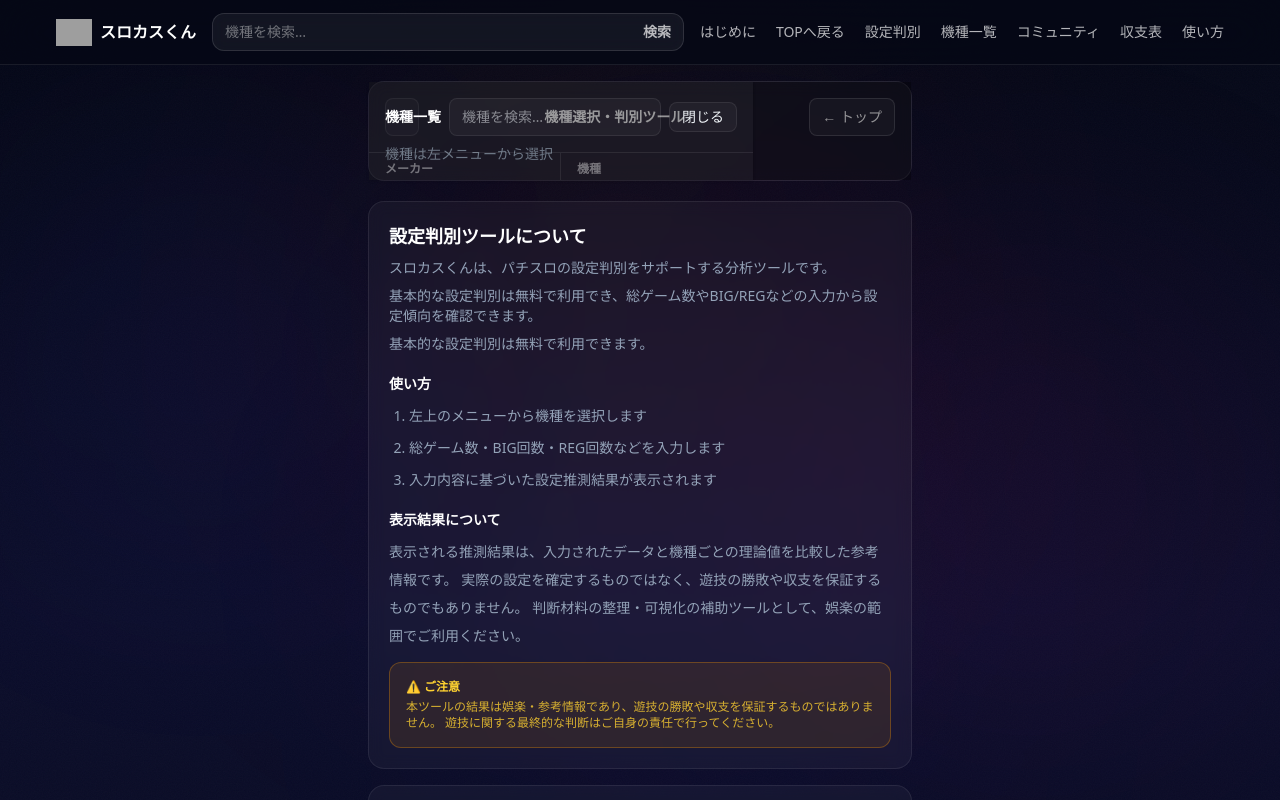
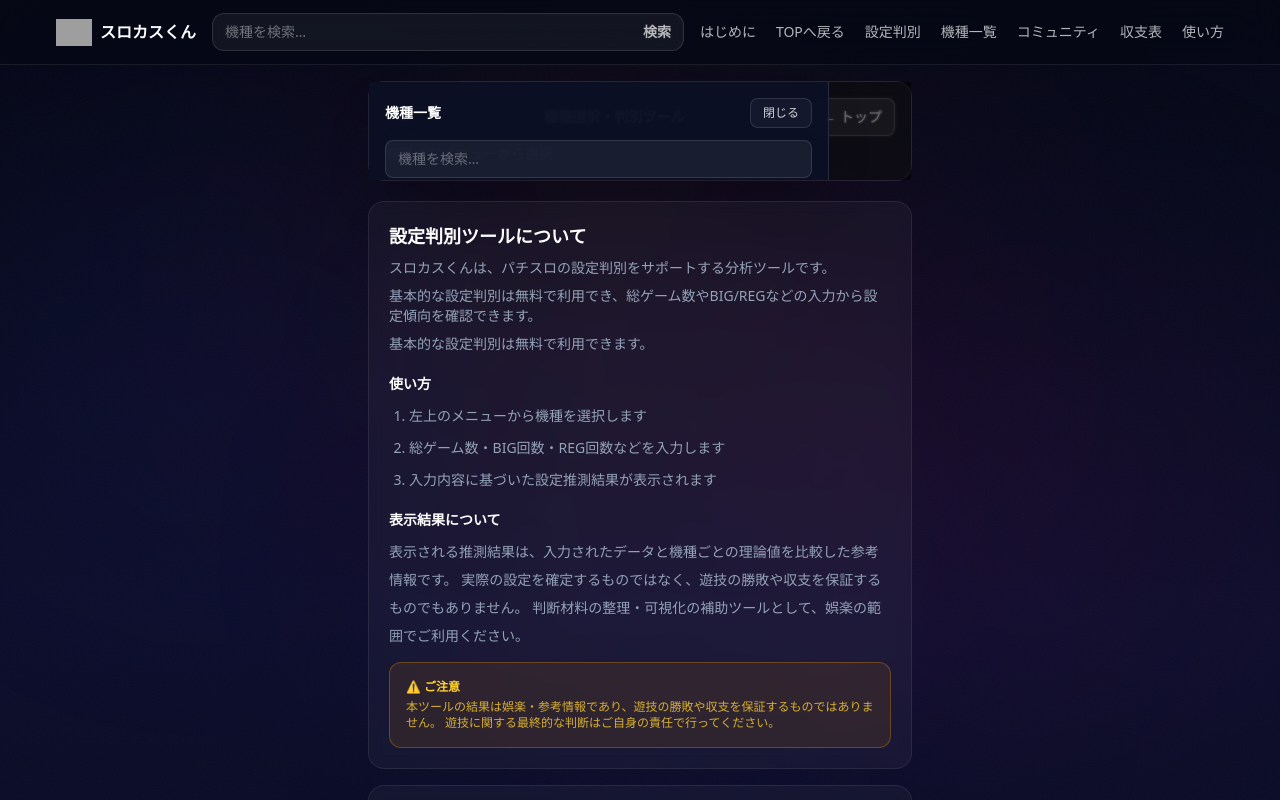
Before and after one commit to roki0711416-hash/------, a Next.js app: page /tool in a window 1280 px wide. Both pictures are taken after a click on the button "メニュー". Shown: the top 800 px of the page. Built offline with nearby package versions, Linux system fonts and the light colour scheme; grey boxes are pictures that could not be loaded.

Commit message:
fix: improve side menu readability on judge

```diff
--- a/components/SideMenu.tsx
+++ b/components/SideMenu.tsx
@@ -103,38 +103,39 @@ export default function SideMenu({
       </button>
 
       {isOpen ? (
-        <div className="fixed inset-0 z-50">
+        <div className="fixed inset-0 z-[70]">
           <button
             type="button"
             aria-label="閉じる"
             onClick={() => setIsOpen(false)}
-            className="absolute inset-0 bg-black/30"
+            className="absolute inset-0 bg-black/55 backdrop-blur-[1px]"
           />
 
-          <div className="absolute inset-y-0 left-0 flex w-[92vw] max-w-sm flex-col overflow-x-hidden bg-white/[0.04] shadow-sm">
-            <div className="flex flex-wrap items-center gap-2 border-b border-white/[0.08] p-4">
-              <p className="text-sm font-semibold text-white">機種一覧</p>
+          <div className="absolute inset-y-0 left-0 flex w-[94vw] max-w-[460px] flex-col overflow-hidden border-r border-white/[0.12] bg-[#0b1026]/95 shadow-2xl">
+            <div className="border-b border-white/[0.08] p-4">
+              <div className="flex items-center justify-between gap-3">
+                <p className="text-sm font-semibold text-white">機種一覧</p>
+                <button
+                  type="button"
+                  onClick={() => setIsOpen(false)}
+                  className="rounded-lg border border-white/[0.12] bg-white/[0.04] px-3 py-1.5 text-xs font-medium text-white/80 transition hover:bg-white/[0.08]"
+                >
+                  閉じる
+                </button>
+              </div>
 
-              <label className="min-w-0 flex-1">
+              <label className="mt-3 block min-w-0">
                 <span className="sr-only">機種を検索</span>
                 <input
                   value={machineQuery}
                   onChange={(e) => setMachineQuery(e.target.value)}
                   placeholder="機種を検索…"
-                  className="w-full rounded-lg border border-white/[0.08] bg-white/[0.04] px-3 py-2 text-sm"
+                  className="w-full rounded-lg border border-white/[0.12] bg-white/[0.06] px-3 py-2 text-sm text-white placeholder:text-white/35 outline-none transition focus:border-white/[0.24] focus:bg-white/[0.1]"
                 />
               </label>
-
-              <button
-                type="button"
-                onClick={() => setIsOpen(false)}
-                className="rounded-lg border border-white/[0.08] bg-white/[0.04] px-3 py-1 text-sm font-medium"
-              >
-                閉じる
-              </button>
             </div>
 
-            <div className="grid min-w-0 flex-1 grid-cols-2 gap-0 overflow-hidden">
+            <div className="grid min-w-0 flex-1 grid-cols-[42%,58%] gap-0 overflow-hidden">
               <div className="min-w-0 overflow-y-auto border-r border-white/[0.08] p-2">
                 <p className="px-2 pb-2 text-xs font-semibold text-white/40">
                   メーカー
@@ -150,10 +151,10 @@ export default function SideMenu({
                           setOpenMaker(mk.name);
                           setMachineQuery("");
                         }}
-                        className={`w-full rounded-lg px-3 py-2 text-left text-sm whitespace-normal break-words ${
+                        className={`w-full rounded-lg px-2.5 py-2 text-left text-xs leading-5 whitespace-normal break-words transition ${
                           isActive
-                            ? "bg-white/[0.06] font-semibold text-white"
-                            : "text-muted"
+                            ? "bg-white/[0.12] font-semibold text-white"
+                            : "text-white/65 hover:bg-white/[0.05]"
                         }`}
                       >
                         {mk.name}
@@ -189,10 +190,10 @@ export default function SideMenu({
                           router.push(buildToolUrl(makerForSelected, mc.id));
                           setIsOpen(false);
                         }}
-                        className={`w-full rounded-lg px-3 py-2 text-left text-sm whitespace-normal break-words ${
+                        className={`w-full rounded-lg px-3 py-2 text-left text-sm leading-5 whitespace-normal break-words transition ${
                           isSelected
-                            ? "bg-white/[0.06] font-semibold text-white"
-                            : "text-muted"
+                            ? "bg-white/[0.12] font-semibold text-white"
+                            : "text-white/70 hover:bg-white/[0.05]"
                         }`}
                       >
                         {displayMachineName(mc.name)}
```
